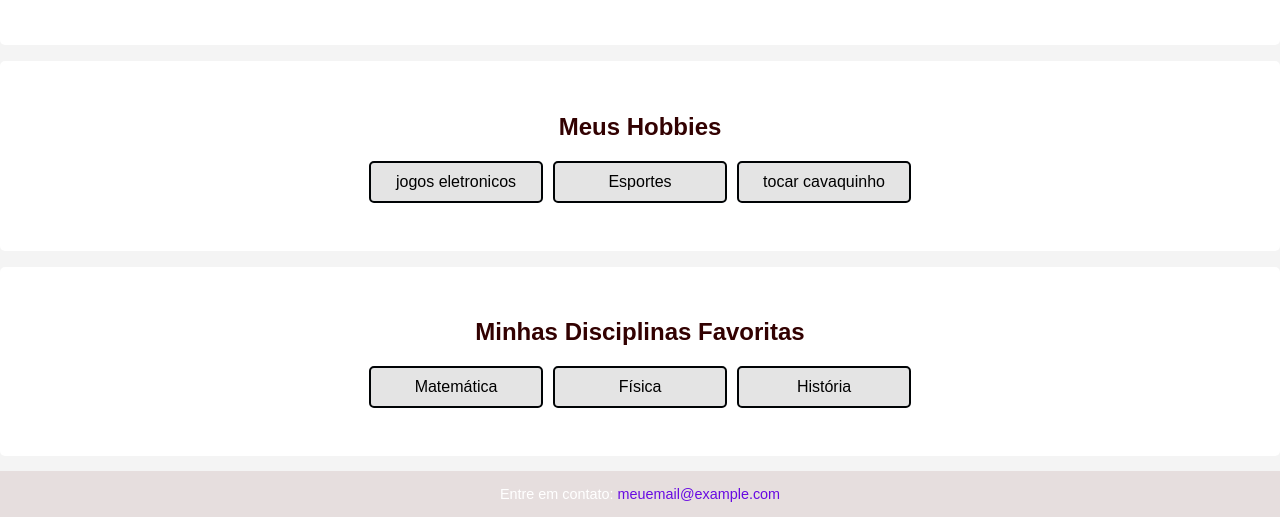
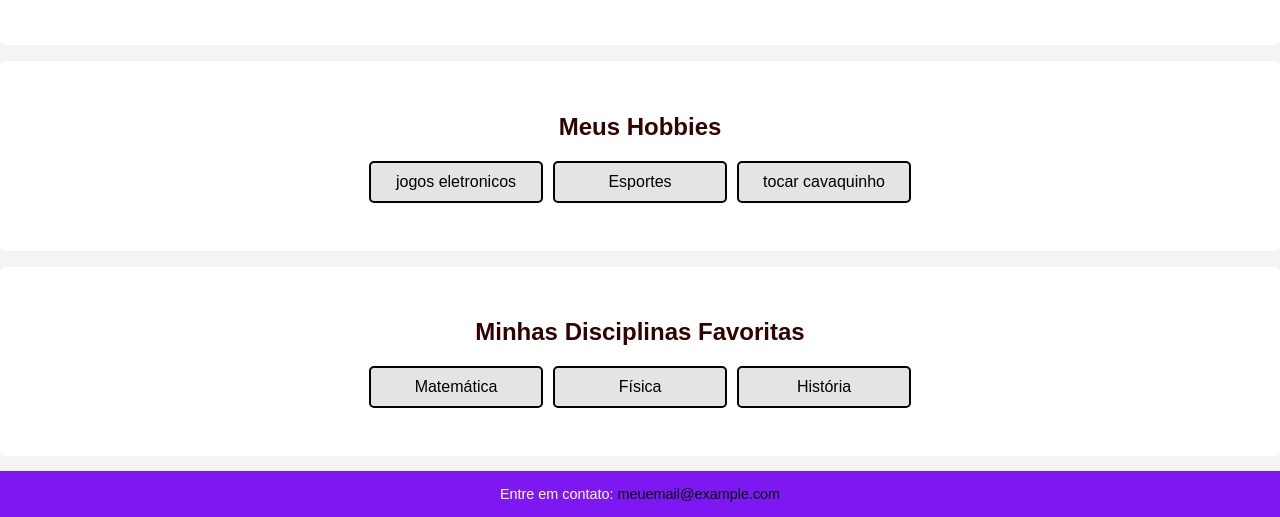
Before and after one commit to deiteicomplex2/MINHA-PAGINA, a plain HTML site: page index.html in a window 1280 px wide. Shown: the part 283-800 px from the top of the page. Drawn offline with Linux system fonts and the light colour scheme.

Commit message:
minha pagina

```diff
--- a/style.css
+++ b/style.css
@@ -65,7 +65,7 @@ ul li {
 
 /* Estilo do rodapé */
 footer {
-    background-color: #e6dede; /* Define a cor de fundo do rodapé */
+    background-color: #7e18f3; /* Define a cor de fundo do rodapé */
     color: #fff; /* Define a cor do texto do rodapé */
     text-align: center; /* Centraliza o texto do rodapé */
     padding: 0.05em 0; /* Diminui o preenchimento vertical do rodapé */
@@ -77,7 +77,7 @@ footer {
 
 /* Estilo dos links */
 a {
-    color: #680ae2; /* Define a cor dos links */
+    color: #000000; /* Define a cor dos links */
     text-decoration: none; /* Remove o sublinhado dos links */
 }
 
```
